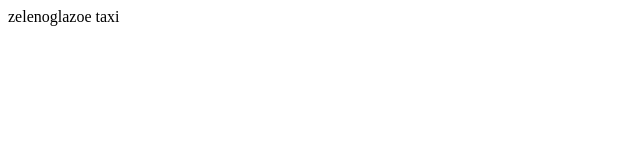
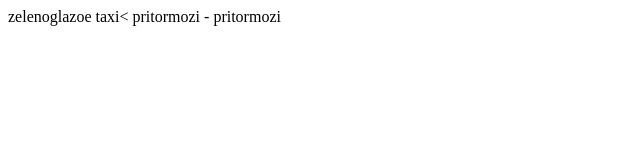
Before and after one commit to Alena-Naumova/netology-HW, a plain HTML site: page index.html in a window 1280 px wide. Shown: the whole page, without its empty margins (0-640 px from the left). Drawn offline with Linux system fonts and the light colour scheme.

Commit message:
вторая строчка

```diff
--- a/index.html
+++ b/index.html
@@ -7,6 +7,6 @@
     <title>Document</title>
 </head>
 <body>
-    zelenoglazoe taxi
+    zelenoglazoe taxi< pritormozi - pritormozi
 </body>
 </html>
```
